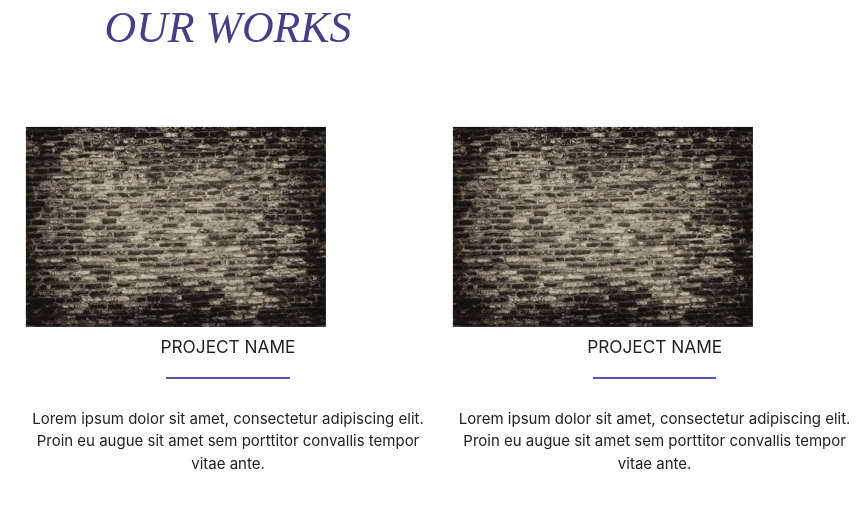
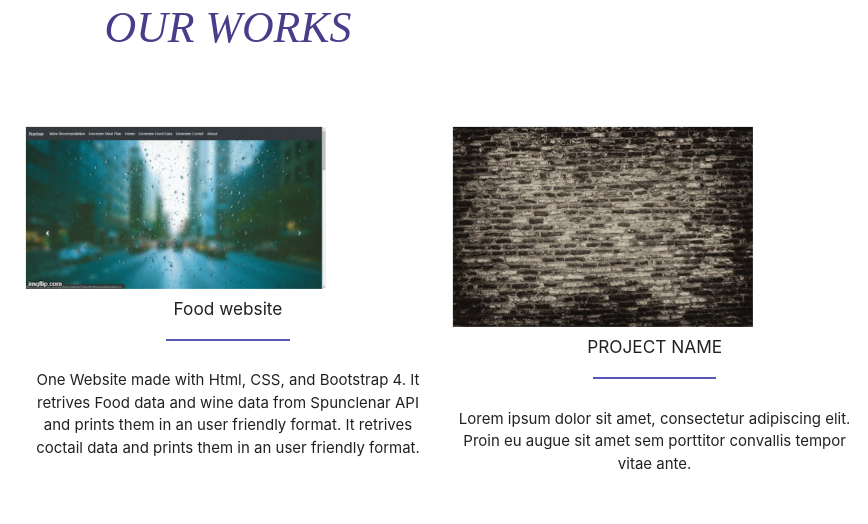
Before and after one commit to GlenRapaj/GlenRapaj.github.io, a plain HTML site: page portofolio.html in a window 1280 px wide. Shown: the part 1013-1537 px from the top of the page, 412-1280 px from the left. Drawn offline with Linux system fonts and the light colour scheme.

Commit message:
Update portofolio.html

```diff
--- a/portofolio.html
+++ b/portofolio.html
@@ -190,13 +190,15 @@ html, body {
 	 </div>   <!-- Mbaron portofolio 1 card -->
 
 	 <div class="col s12  l4 center-align " > <!-- fillon portofolio 1 card -->
-		<img class="materialboxed" src="images/back.jpeg" alt="" width="300" style=" margin-right: 3%; "  />
-		<h6> PROJECT NAME </h6>
+		<img class="materialboxed" src="images/4v3451.gif" alt="" width="300" style=" margin-right: 3%; "  />
+		<h6> Food website </h6>
 		<hr/>
-		<p class="valign-wrapper" > Lorem ipsum dolor sit amet,
-			consectetur adipiscing elit.
-			Proin eu augue sit amet sem porttitor
-			convallis tempor vitae ante.
+		<p class="valign-wrapper" >
+      One Website made with Html, CSS, and Bootstrap 4.
+      It retrives Food data and wine data from Spunclenar API
+      and prints them in an user friendly format.
+      It retrives coctail data
+      and prints them in an user friendly format.
 		 </p>
 
 	</div>   <!-- Mbaron portofolio 1 card -->
```
